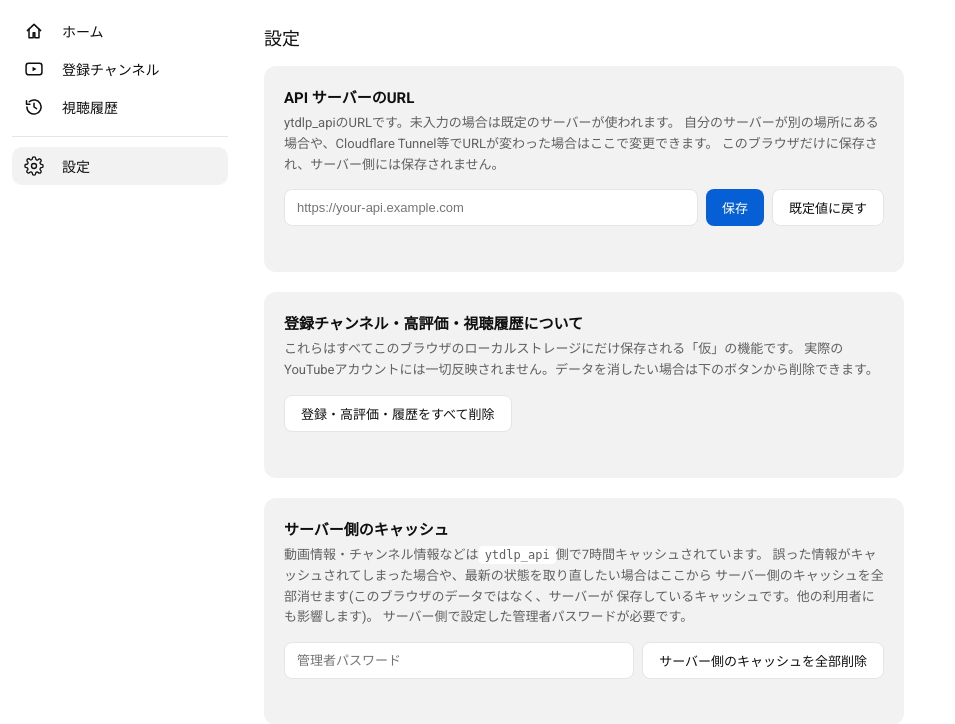
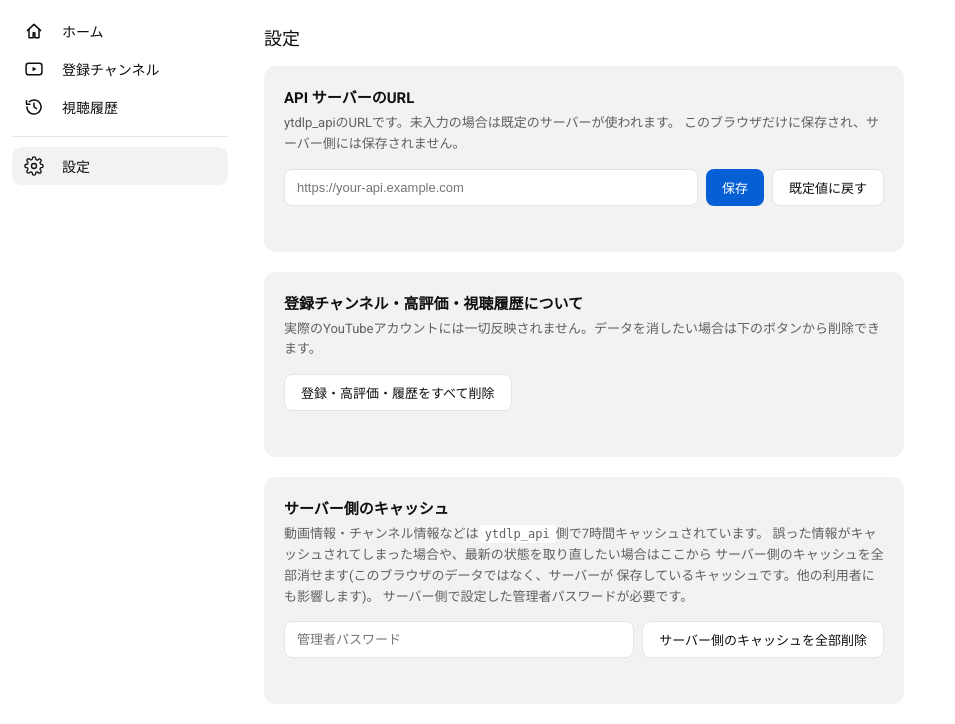
Before and after one commit to fipdusjock/yuzutube-, a Flask app: page /settings in a window 1280 px wide. Shown: the part 56-780 px from the top of the page, without its empty margins (0-955 px from the left). Run offline with Flask 3, Linux system fonts and the light colour scheme.

Commit message:
Simplify settings descriptions in settings.html
Removed redundant explanations about server URL and local storage.

```diff
--- a/templates/settings.html
+++ b/templates/settings.html
@@ -8,7 +8,6 @@
   <div class="settings-label">API サーバーのURL</div>
   <div class="settings-desc">
     ytdlp_apiのURLです。未入力の場合は既定のサーバーが使われます。
-    自分のサーバーが別の場所にある場合や、Cloudflare Tunnel等でURLが変わった場合はここで変更できます。
     このブラウザだけに保存され、サーバー側には保存されません。
   </div>
   <div class="settings-row">
@@ -22,7 +21,6 @@
 <div class="settings-box">
   <div class="settings-label">登録チャンネル・高評価・視聴履歴について</div>
   <div class="settings-desc">
-    これらはすべてこのブラウザのローカルストレージにだけ保存される「仮」の機能です。
     実際のYouTubeアカウントには一切反映されません。データを消したい場合は下のボタンから削除できます。
   </div>
   <div class="settings-row">
```
